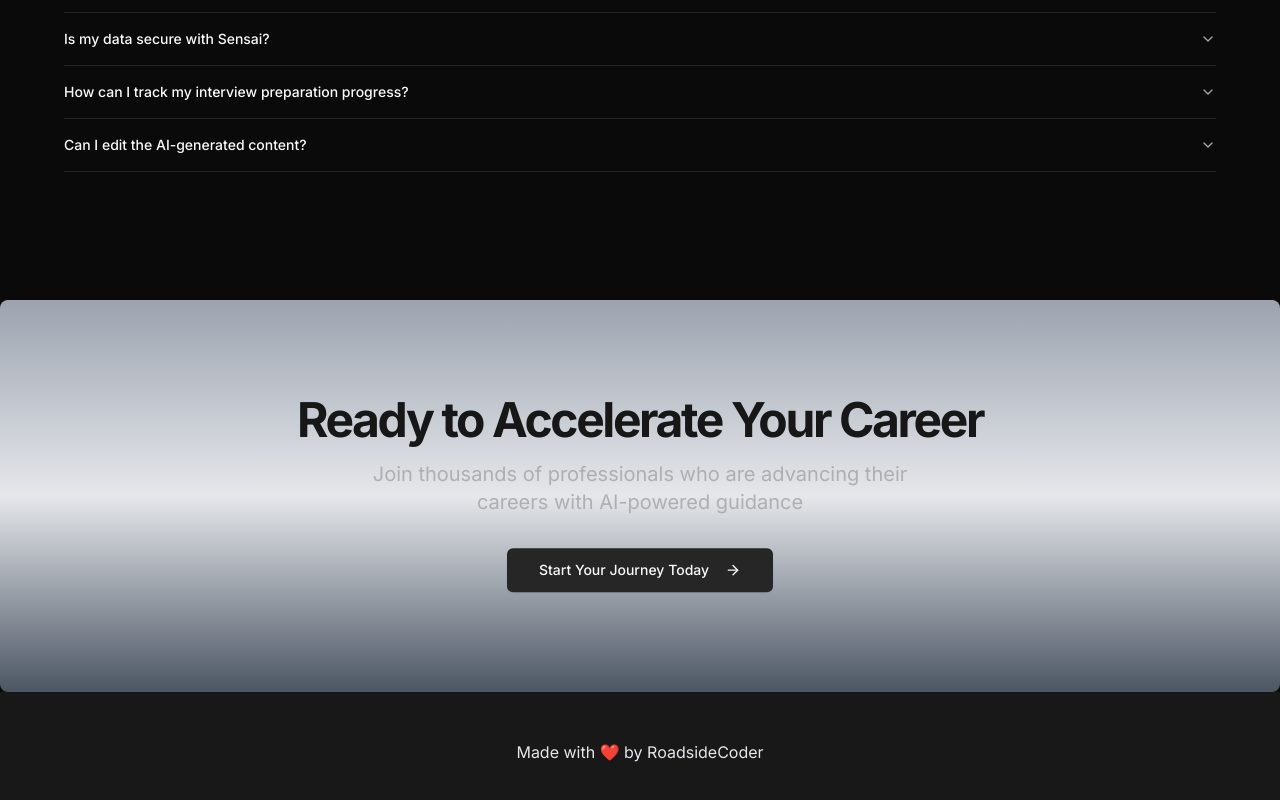
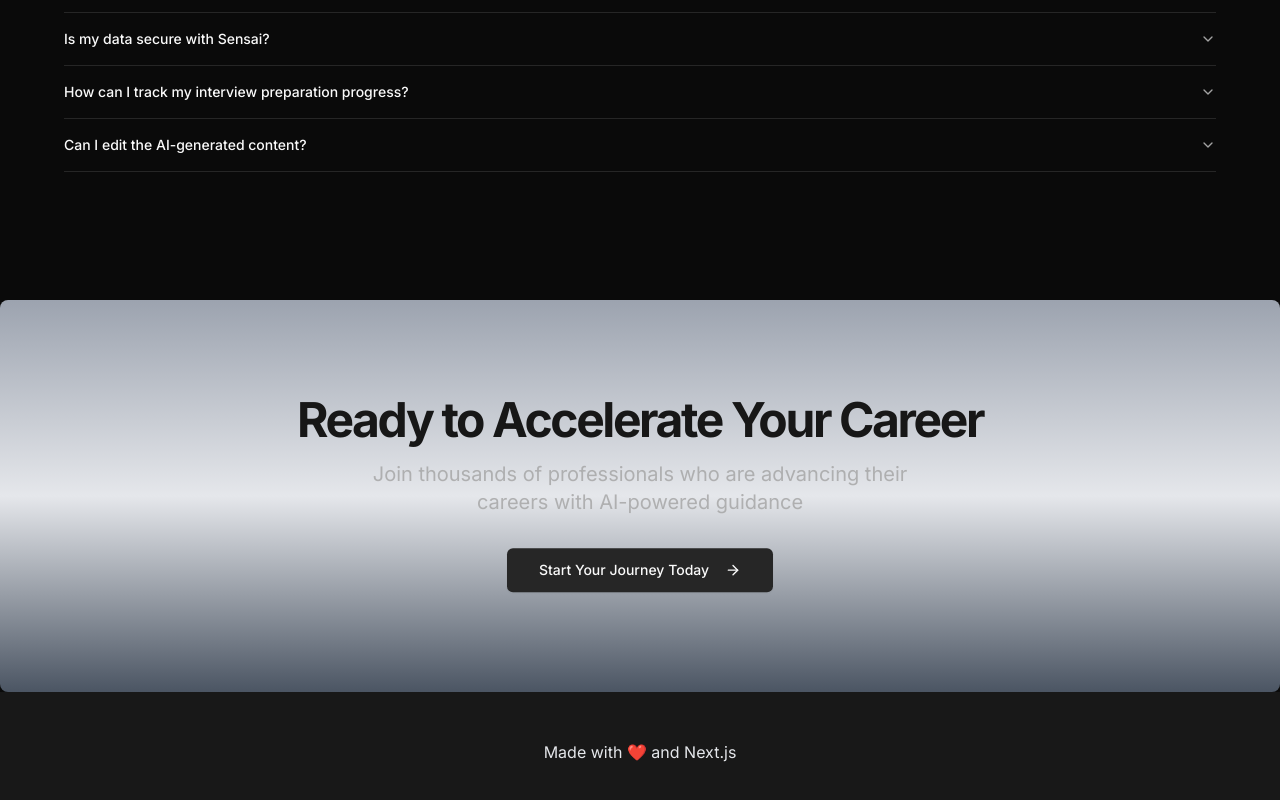
Before and after one commit to Jitendra2407/CareerGenie, a Next.js app: page / in a window 1280 px wide. Shown: the part 3709-4509 px from the top of the page. Built offline with nearby package versions, Linux system fonts and the light colour scheme; no server answers.

Commit message:
project completed

```diff
--- a/app/layout.js
+++ b/app/layout.js
@@ -27,11 +27,11 @@ export default function RootLayout({ children }) {
             {/* header */}
             <Header />
             <main className="min-h-screen">{children}</main>
-            <Toaster richColors/>
+            <Toaster richColors />
             {/* footer */}
             <footer className="bg-muted/50 py-12">
               <div className="container mx-auto px-4 text-center text-gray-200">
-                <p>Made with ❤️ by RoadsideCoder</p>
+                <p>Made with ❤️ and Next.js</p>
               </div>
             </footer>
           </ThemeProvider>
```
